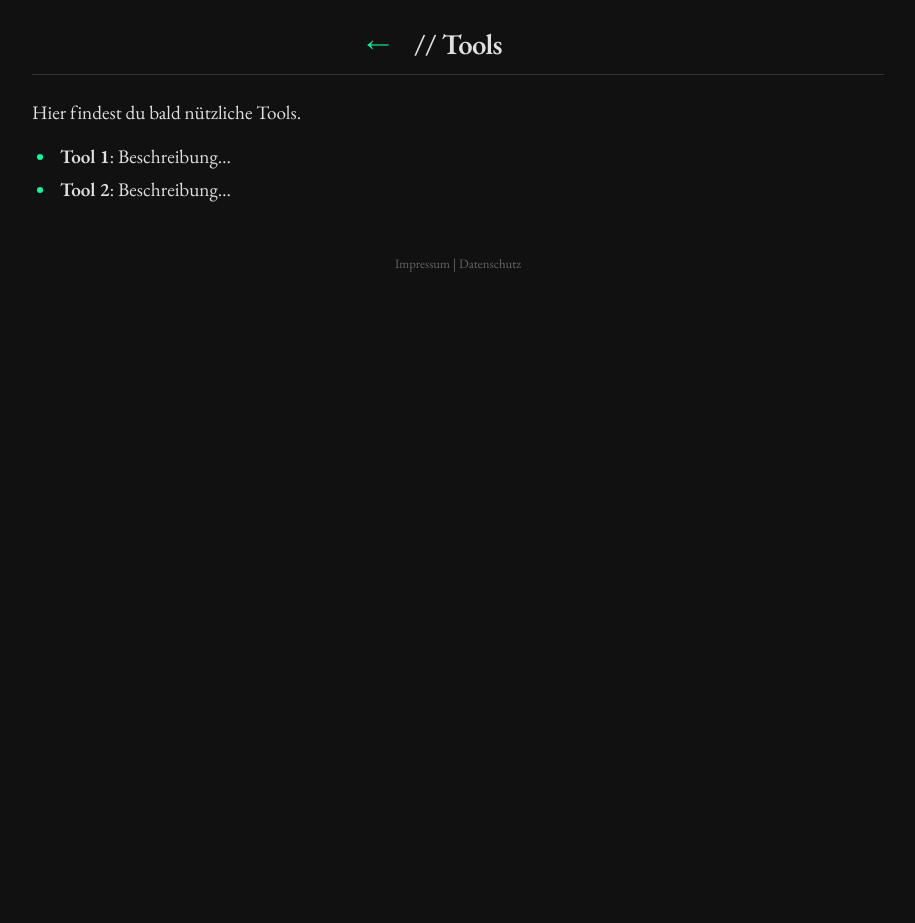
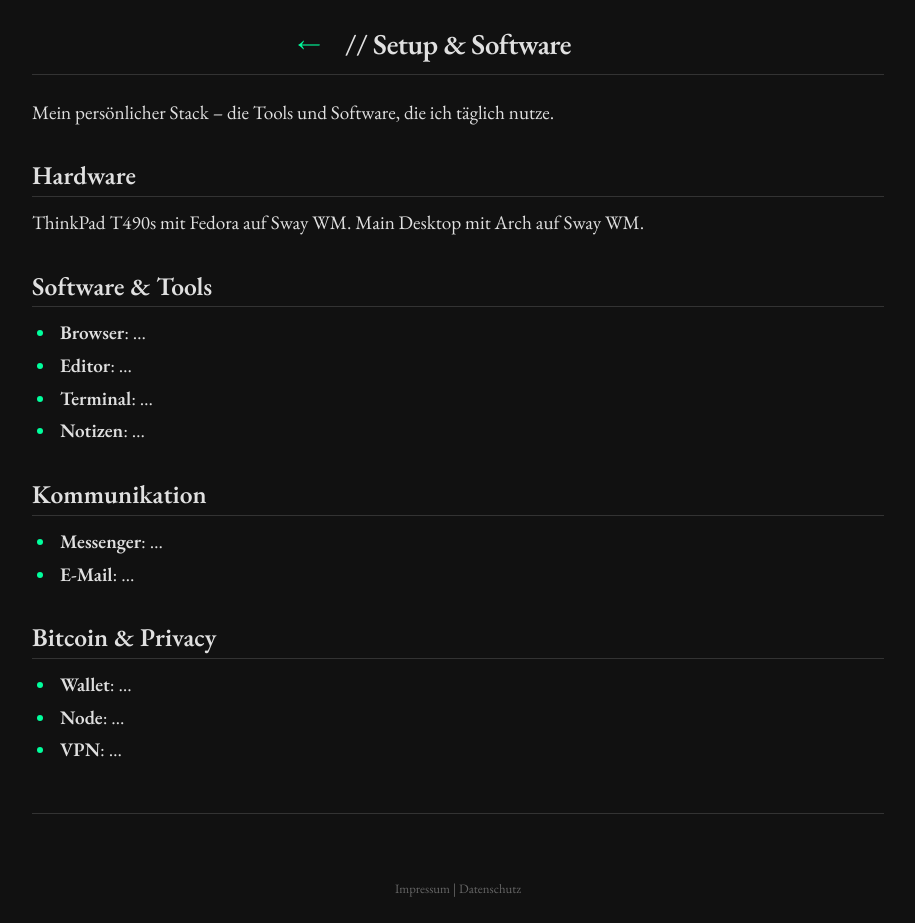
Before and after one commit to Miotares/miotares, a Jekyll site: the page built from tools.html, in a window 1280 px wide. Shown: the whole page, without its empty margins (182-1097 px from the left). Built offline with Jekyll 4.4.1, drawn with Linux system fonts in a browser that asks for light colours; before the commit the page ends 900 px from its top, so only the background shows below that.

Commit message:
Update FOSS-Artikel und Seiteninhalte

```diff
--- a/_includes/contents/tools.md
+++ b/_includes/contents/tools.md
@@ -1,4 +1,26 @@
-Hier findest du bald nützliche Tools.
+Mein persönlicher Stack – die Tools und Software, die ich täglich nutze.
 
-*   **Tool 1**: Beschreibung...
-*   **Tool 2**: Beschreibung...
+## Hardware
+
+ThinkPad T490s mit Fedora auf Sway WM.
+Main Desktop mit Arch auf Sway WM.
+
+## Software & Tools
+
+*   **Browser**: ...
+*   **Editor**: ...
+*   **Terminal**: ...
+*   **Notizen**: ...
+
+## Kommunikation
+
+*   **Messenger**: ...
+*   **E-Mail**: ...
+
+## Bitcoin & Privacy
+
+*   **Wallet**: ...
+*   **Node**: ...
+*   **VPN**: ...
+
+---
--- a/index.html
+++ b/index.html
@@ -153,8 +153,8 @@ layout: none
                     <span class="description">Musik, die ich gerne höre.</span>
                 </a>
                 <!--<a href="/tools/" class="project-link">
-                    <div class="project-title">Tools</div>
-                    <span class="description">Nützliche Werkzeuge und Ressourcen.</span>
+                    <div class="project-title">Setup & Software</div>
+                    <span class="description">Mein persönlicher Stack – Hardware, Software und Tools.</span>
                 </a>-->
             </div>
         </section>
--- a/tools.html
+++ b/tools.html
@@ -1,6 +1,6 @@
 ---
 layout: none
-title: Tools
+title: Setup & Software
 permalink: /tools/
 ---
 <!DOCTYPE html>
@@ -10,7 +10,7 @@ permalink: /tools/
     <meta charset="UTF-8">
     <meta name="viewport" content="width=device-width, initial-scale=1.0">
     <link rel="icon" href="/assets/favicon.png" type="image/x-icon">
-    <title>Tools | miotares</title>
+    <title>Setup & Software | miotares</title>
     <link rel="stylesheet" href="/assets/css/main.css?v=8">
 </head>
 
@@ -19,7 +19,7 @@ permalink: /tools/
         <header>
             <div class="header-title-group">
                 <nav><a class="back" href="/">←</a></nav>
-                <h1>// Tools</h1>
+                <h1>// Setup & Software</h1>
             </div>
         </header>
         <section class="content">
```
Also changed, not shown: _posts/2026-02-15-Free and Open Source für digitale Unabhängigkeit.md (+7 -7 lines).
